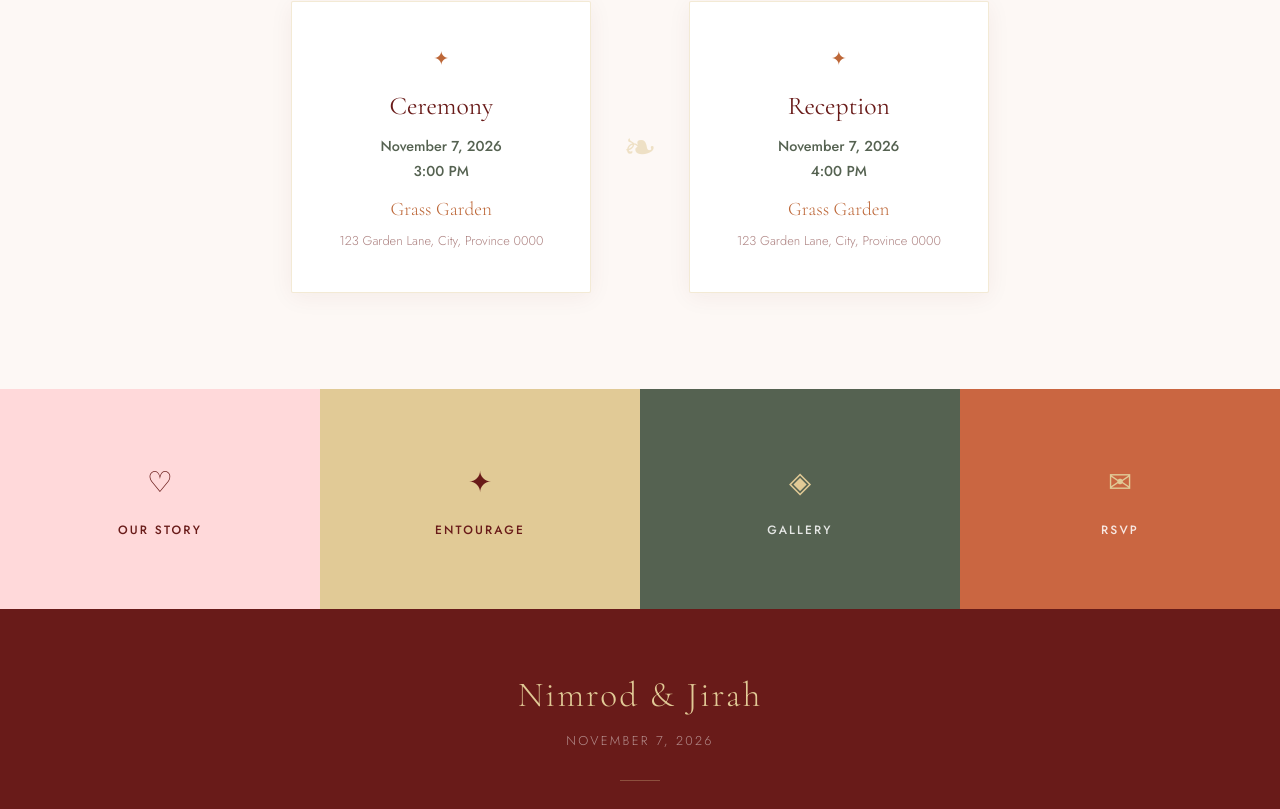
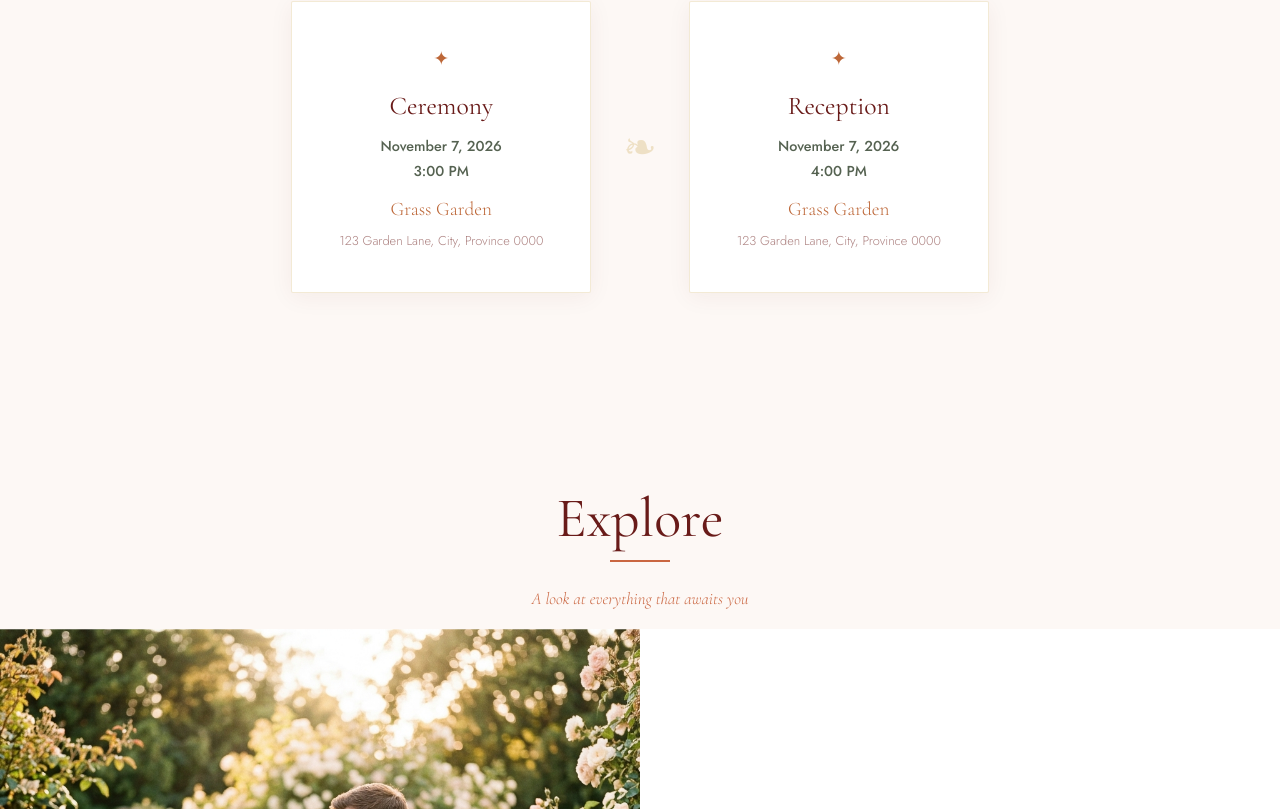
Before and after one commit to nimrodmanalaysay/nimrod-jirah-wedding, a React (Vite) app: page / in a window 1280 px wide. Shown: the part 1298-2107 px from the top of the page. Built offline with nearby package versions, Linux system fonts and the light colour scheme.

Commit message:
33rd edit

```diff
--- a/src/pages/Home.css
+++ b/src/pages/Home.css
@@ -190,63 +190,116 @@
   flex-shrink: 0;
 }
 
-/* ---- Quick nav teasers ---- */
-.home__teasers {
-  display: grid;
-  grid-template-columns: repeat(4, 1fr);
-  min-height: 220px;
+/* ---- Page showcase sections ---- */
+.home__pages {
+  background: var(--off-white);
 }
 
-.teaser__card {
+.home__pages-intro {
+  text-align: center;
+  padding: var(--section-pad);
+  padding-bottom: 1rem;
+}
+.home__pages-sub {
+  font-family: var(--font-display);
+  font-style: italic;
+  color: var(--btn-color);
+  font-size: 1.05rem;
+  margin-top: -1.6rem;
+}
+
+/* Each page gets a full-width split section */
+.page-section {
+  display: grid;
+  grid-template-columns: 1fr 1fr;
+  align-items: stretch;
+  min-height: 62vh;
+}
+.page-section:nth-child(even) { background: var(--white); }
+
+/* Media side */
+.page-section__media {
+  position: relative;
+  overflow: hidden;
+  min-height: 300px;
+}
+.page-section__media img {
+  width: 100%;
+  height: 100%;
+  object-fit: cover;
+  display: block;
+  transition: transform 0.9s cubic-bezier(0.16,1,0.3,1);
+}
+.page-section:hover .page-section__media img { transform: scale(1.05); }
+
+/* Text side */
+.page-section__body {
   display: flex;
   flex-direction: column;
-  align-items: center;
   justify-content: center;
-  gap: 0.8rem;
-  text-decoration: none;
-  padding: 2.5rem 1rem;
-  transition: background var(--transition), transform var(--transition);
-  cursor: pointer;
+  padding: clamp(2.5rem, 6vw, 5rem);
 }
+.page-section__num {
+  font-family: var(--font-display);
+  font-size: 0.95rem;
+  letter-spacing: 0.3em;
+  color: var(--gold);
+  margin-bottom: 0.9rem;
+}
+.page-section__title {
+  font-family: var(--font-display);
+  font-size: clamp(2rem, 4.5vw, 3.2rem);
+  line-height: 1.05;
+  color: var(--burgundy);
+  margin-bottom: 1rem;
+}
+.page-section__desc {
+  font-size: 1rem;
+  line-height: 1.9;
+  color: rgba(105,27,25,0.7);
+  max-width: 460px;
+  margin-bottom: 2rem;
+}
+.page-section__cta { align-self: flex-start; }
 
-/* Alternating background colors for teaser cards */
-.teaser__card:nth-child(1) { background: var(--blush); }
-.teaser__card:nth-child(2) { background: var(--gold); }
-.teaser__card:nth-child(3) { background: var(--sage); }
-.teaser__card:nth-child(4) { background: var(--btn-color); }
+/* Alternating layout — image on the right */
+.page-section.reverse .page-section__media { order: 2; }
+.page-section.reverse .page-section__body  { order: 1; }
 
-.teaser__card:hover {
-  filter: brightness(0.92);
-  transform: translateY(-3px);
+/* ---- Scroll reveal (added by JS; safe default is visible) ---- */
+.page-section.reveal-ready .page-section__body > * {
+  opacity: 0;
+  transform: translateY(24px);
+  transition: opacity 0.7s cubic-bezier(0.16,1,0.3,1),
+              transform 0.7s cubic-bezier(0.16,1,0.3,1);
 }
+.page-section.reveal-ready.in-view .page-section__body > * {
+  opacity: 1;
+  transform: none;
+}
+.page-section.reveal-ready .page-section__body > *:nth-child(2) { transition-delay: 0.08s; }
+.page-section.reveal-ready .page-section__body > *:nth-child(3) { transition-delay: 0.16s; }
+.page-section.reveal-ready .page-section__body > *:nth-child(4) { transition-delay: 0.24s; }
 
-.teaser__icon {
-  font-size: 1.8rem;
-  color: var(--burgundy);
+.page-section.reveal-ready .page-section__media {
+  opacity: 0;
+  clip-path: inset(0 0 14% 0);
+  transition: opacity 0.85s ease, clip-path 0.85s cubic-bezier(0.16,1,0.3,1);
 }
-.teaser__card:nth-child(3) .teaser__icon,
-.teaser__card:nth-child(4) .teaser__icon {
-  color: var(--gold);
-}
-
-.teaser__label {
-  font-size: 0.75rem;
-  font-weight: 500;
-  letter-spacing: 0.18em;
-  text-transform: uppercase;
-  color: var(--burgundy);
-}
-.teaser__card:nth-child(3) .teaser__label,
-.teaser__card:nth-child(4) .teaser__label {
-  color: rgba(255,255,255,0.85);
+.page-section.reveal-ready.in-view .page-section__media {
+  opacity: 1;
+  clip-path: inset(0 0 0 0);
 }
 
 /* ---- Responsive ---- */
+@media (max-width: 760px) {
+  .page-section { grid-template-columns: 1fr; }
+  /* image always on top when stacked */
+  .page-section__media,
+  .page-section.reverse .page-section__media { order: 1; min-height: 240px; }
+  .page-section__body,
+  .page-section.reverse .page-section__body  { order: 2; }
+}
 @media (max-width: 600px) {
-  .home__teasers {
-    grid-template-columns: repeat(2, 1fr);
-  }
-  .details__ornament {
-    display: none;
-  }
+  .details__ornament { display: none; }
 }
--- a/src/pages/Home.jsx
+++ b/src/pages/Home.jsx
@@ -1,13 +1,80 @@
-import React from 'react'
+import React, { useEffect, useRef } from 'react'
 import { Link } from 'react-router-dom'
 import Countdown from '../components/Countdown'
 import './Home.css'
 
+// Real photos (src/pages/photos) — one per page section.
+// ✏️ Swap any of these for a more fitting image anytime.
+import storyImg     from './photos/couple_portrait.png'
+import entourageImg from './photos/couple.png'
+import ceremonyImg  from './photos/ceremony.png'
+import galleryImg   from './photos/gallery.png'
+import rsvpImg      from './photos/venue.png'
+import faqsImg      from './photos/reception.png'
+import giftsImg     from './photos/hero.png'
+
 /* ============================================================
    Home Page
-   Sections: Hero, Wedding Details, Countdown, Teaser blocks
+   Sections: Hero, Countdown, Wedding Details, then a full-width
+   showcase section for every page of the site.
    ============================================================ */
+
+const pageSections = [
+  {
+    label: 'Our Story', path: '/story', img: storyImg, cta: 'Read our story',
+    desc: 'From a chance first hello to the moment we said forever — follow the chapters of how two hearts became one.',
+  },
+  {
+    label: 'Entourage', path: '/entourage', img: entourageImg, cta: 'Meet the team',
+    desc: 'The family and dearest friends who have walked with us through it all, and who will stand beside us as we say “I do.”',
+  },
+  {
+    label: 'Ceremony', path: '/ceremony', img: ceremonyImg, cta: 'See the details',
+    desc: 'Everything about the day itself — the order of our Christ-centered service, the reception to follow, and what to wear.',
+  },
+  {
+    label: 'Gallery', path: '/gallery', img: galleryImg, cta: 'View the gallery',
+    desc: 'Candid laughs, quiet glances, and milestones along the way — a growing collection of our favorite moments.',
+  },
+  {
+    label: 'RSVP', path: '/rsvp', img: rsvpImg, cta: 'RSVP now',
+    desc: 'We would love to celebrate with you. Let us know if you can make it — kindly reply by October 1, 2026.',
+  },
+  {
+    label: 'FAQs', path: '/faqs', img: faqsImg, cta: 'Read the FAQs',
+    desc: 'Wondering about timing, parking, or attire? We have gathered answers to the questions guests ask most.',
+  },
+  {
+    label: 'Gifts', path: '/gifts', img: giftsImg, cta: 'View gift guide',
+    desc: 'Your presence is the greatest gift of all. But if you wish to bless us further, you will find everything here.',
+  },
+]
+
 export default function Home() {
+  const sectionRefs = useRef([])
+
+  // Reveal each page section as it scrolls into view.
+  // Safe by default: without JS (or with reduced-motion) sections stay visible.
+  useEffect(() => {
+    const els = sectionRefs.current.filter(Boolean)
+    if (window.matchMedia('(prefers-reduced-motion: reduce)').matches) return
+
+    els.forEach(el => el.classList.add('reveal-ready'))
+    const observer = new IntersectionObserver(
+      entries => {
+        entries.forEach(entry => {
+          if (entry.isIntersecting) {
+            entry.target.classList.add('in-view')
+            observer.unobserve(entry.target)
+          }
+        })
+      },
+      { threshold: 0.18, rootMargin: '0px 0px -10% 0px' }
+    )
+    els.forEach(el => observer.observe(el))
+    return () => observer.disconnect()
+  }, [])
+
   return (
     <div className="home">
 
@@ -82,20 +149,34 @@ export default function Home() {
         </div>
       </section>
 
-      {/* ---- QUICK NAV TEASERS ---- */}
-      <section className="home__teasers">
-        {[
-          { label: 'Our Story',   path: '/story',     icon: '♡' },
-          { label: 'Entourage',   path: '/entourage', icon: '✦' },
-          { label: 'Gallery',     path: '/gallery',   icon: '◈' },
-          { label: 'RSVP',        path: '/rsvp',      icon: '✉' },
-        ].map(({ label, path, icon }) => (
-          <Link key={path} to={path} className="teaser__card">
-            <span className="teaser__icon">{icon}</span>
-            <span className="teaser__label">{label}</span>
-          </Link>
+      {/* ---- PAGE SHOWCASE SECTIONS ---- */}
+      <div className="home__pages">
+        <div className="home__pages-intro">
+          <h2 className="section-title">Explore</h2>
+          <span className="section-divider" />
+          <p className="home__pages-sub">A look at everything that awaits you</p>
+        </div>
+
+        {pageSections.map((s, i) => (
+          <section
+            key={s.path}
+            className={`page-section ${i % 2 === 1 ? 'reverse' : ''}`}
+            ref={el => (sectionRefs.current[i] = el)}
+          >
+            <div className="page-section__media">
+              <img src={s.img} alt={s.label} loading="lazy" />
+            </div>
+            <div className="page-section__body">
+              <span className="page-section__num">{String(i + 1).padStart(2, '0')}</span>
+              <h2 className="page-section__title">{s.label}</h2>
+              <p className="page-section__desc">{s.desc}</p>
+              <Link to={s.path} className="btn btn-primary page-section__cta">
+                {s.cta} →
+              </Link>
+            </div>
+          </section>
         ))}
-      </section>
+      </div>
 
     </div>
   )
```
